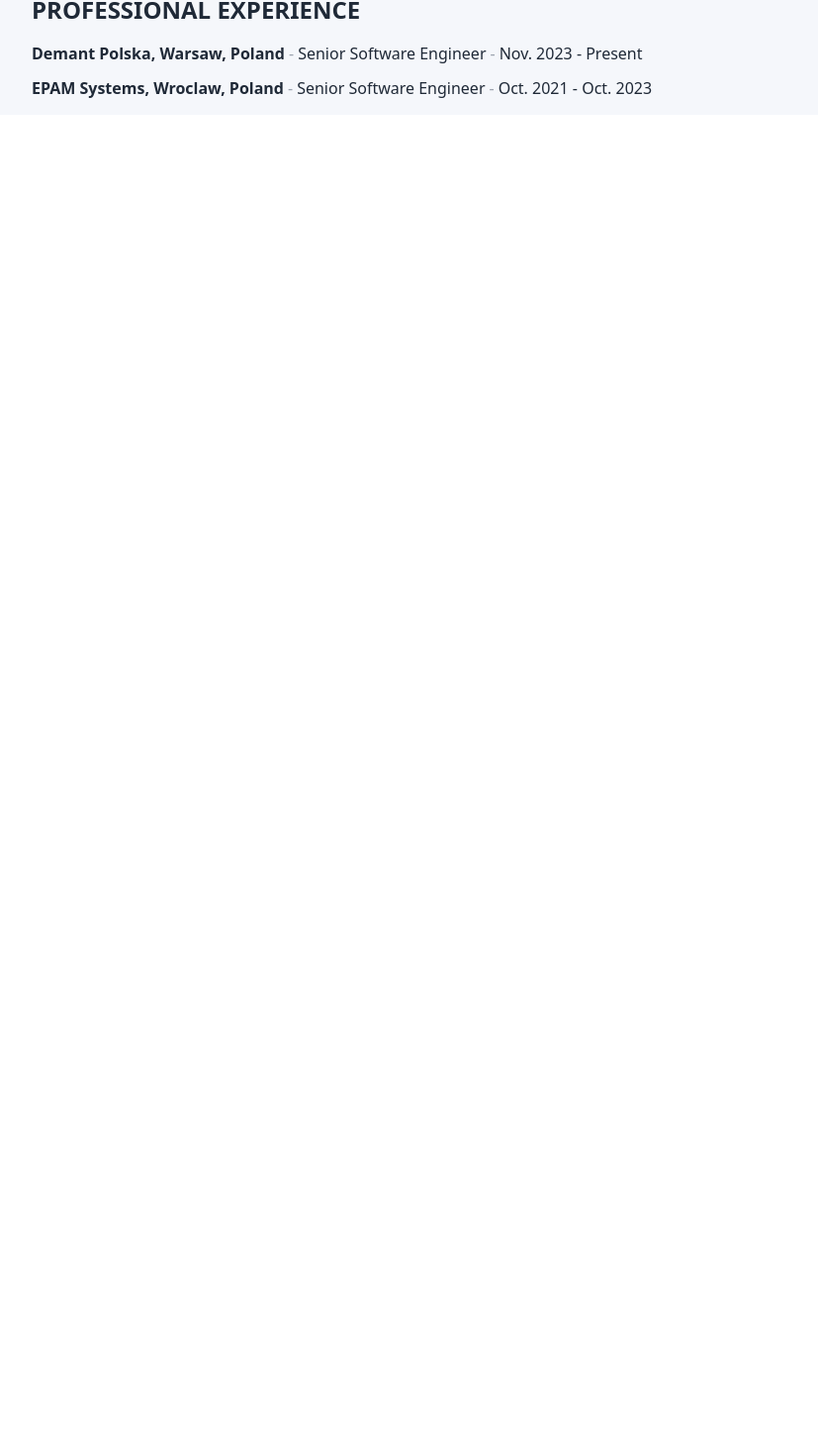
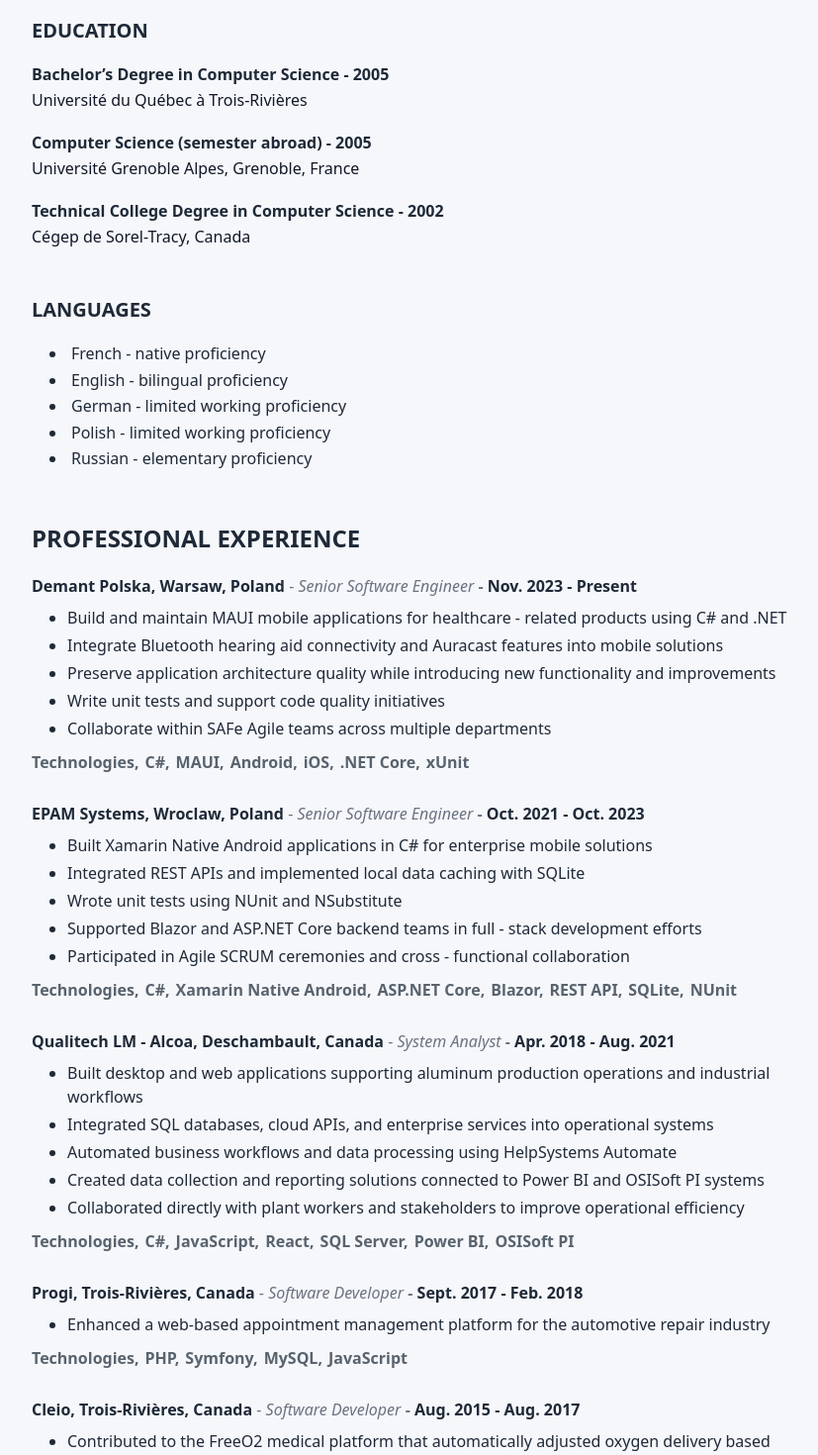
Before and after one commit to CreationsCaplette/creationscaplette_react, a React (Vite) app in the folder creationscaplette/: page /resume in a window 1280 px wide. Shown: the part 736-2206 px from the top of the page at 99% size, without its empty margins (224-1051 px from the left). Before the commit the page ends 852 px from the top, so only its background shows below. Built offline with nearby package versions, Linux system fonts and the light colour scheme.

Commit message:
Added more info to the resume page

```diff
--- a/creationscaplette/src/pages/Resume.jsx
+++ b/creationscaplette/src/pages/Resume.jsx
@@ -3,6 +3,173 @@
 import { FaEnvelope, FaGithub, FaLinkedin, FaCode, FaGlobe } from 'react-icons/fa'
 
 import davidImg from '../assets/david.jpg'
+
+const educations = [
+    {
+        degree: 'Bachelor’s Degree in Computer Science - 2005',
+        school: 'Université du Québec à Trois-Rivières',
+    },
+    {
+        degree: 'Computer Science (semester abroad) - 2005',
+        school: 'Université Grenoble Alpes, Grenoble, France',
+    },
+    {
+        degree: 'Technical College Degree in Computer Science - 2002',
+        school: 'Cégep de Sorel-Tracy, Canada',
+    },
+]
+
+const languages = [
+    'French - native proficiency',
+    'English - bilingual proficiency',
+    'German - limited working proficiency',
+    'Polish - limited working proficiency',
+    'Russian - elementary proficiency',
+]
+
+const experiences = [
+    {
+        company: 'Demant Polska, Warsaw, Poland',
+        position: 'Senior Software Engineer',
+        when: 'Nov. 2023 - Present',
+        what: [
+            'Build and maintain MAUI mobile applications for healthcare - related products using C# and .NET',
+            'Integrate Bluetooth hearing aid connectivity and Auracast features into mobile solutions',
+            'Preserve application architecture quality while introducing new functionality and improvements',
+            'Write unit tests and support code quality initiatives',
+            'Collaborate within SAFe Agile teams across multiple departments',
+        ],
+        techs: ['C#', 'MAUI', 'Android', 'iOS', '.NET Core', 'xUnit'],
+    },
+    {
+        company: 'EPAM Systems, Wroclaw, Poland',
+        position: 'Senior Software Engineer',
+        when: 'Oct. 2021 - Oct. 2023',
+        what: [
+            'Built Xamarin Native Android applications in C# for enterprise mobile solutions',
+            'Integrated REST APIs and implemented local data caching with SQLite',
+            'Wrote unit tests using NUnit and NSubstitute',
+            'Supported Blazor and ASP.NET Core backend teams in full - stack development efforts',
+            'Participated in Agile SCRUM ceremonies and cross - functional collaboration',
+        ],
+        techs: ['C#', 'Xamarin Native Android', 'ASP.NET Core', 'Blazor', 'REST API', 'SQLite', 'NUnit'],
+    },
+    {
+        company: 'Qualitech LM - Alcoa, Deschambault, Canada',
+        position: 'System Analyst',
+        when: 'Apr. 2018 - Aug. 2021',
+        what: [
+            'Built desktop and web applications supporting aluminum production operations and industrial workflows',
+            'Integrated SQL databases, cloud APIs, and enterprise services into operational systems',
+            'Automated business workflows and data processing using HelpSystems Automate',
+            'Created data collection and reporting solutions connected to Power BI and OSISoft PI systems',
+            'Collaborated directly with plant workers and stakeholders to improve operational efficiency',
+        ],
+        techs: ['C#', 'JavaScript', 'React', 'SQL Server', 'Power BI', 'OSISoft PI'],
+    },
+    {
+        company: 'Progi, Trois-Rivières, Canada',
+        position: 'Software Developer',
+        when: 'Sept. 2017 - Feb. 2018',
+        what: [
+            'Enhanced a web-based appointment management platform for the automotive repair industry',
+        ],
+        techs: ['PHP', 'Symfony', 'MySQL', 'JavaScript'],
+    },
+    {
+        company: 'Cleio, Trois-Rivières, Canada',
+        position: 'Software Developer',
+        when: 'Aug. 2015 - Aug. 2017',
+        what: [
+            'Contributed to the FreeO2 medical platform that automatically adjusted oxygen delivery based on patient condition and oxygen saturation levels',
+            'Built Xamarin mobile applications for Android and iOS used to manage fire systems in large buildings',
+            'Implemented real-time communication and device integration features',
+        ],
+        techs: ['C#', 'Xamarin', 'Android', 'iOS', 'Linux', 'WebSockets'],
+    },
+    {
+        company: 'CGI, Shawinigan, Canada',
+        position: 'Consultant',
+        when: 'Feb. 2015 - Aug. 2015',
+        what: [
+            'Contributed to enterprise software for electrical network and workforce management',
+        ],
+        techs: ['C#', 'JavaScript', 'Oracle'],
+    },
+    {
+        company: 'Cleio, Trois-Rivières, Canada',
+        position: 'Software Developer',
+        when: 'Dec. 2014 - Jan. 2015',
+        what: [
+            'Built software components for an automated commercial coffee machine platform',
+            'Implemented communication between frontend applications, backend services, and embedded firmware systems',
+        ],
+        techs: ['C#', 'WCF', 'JavaScript', 'AngularJS', 'HTML5', 'CSS'],
+    },
+    {
+        company: '6i, Trois-Rivières, Canada',
+        position: 'Analyst Programmer',
+        when: 'Apr. 2013 - Nov. 2014',
+        what: [
+            'Maintained and enhanced business management software for the steel manufacturing industry',
+        ],
+        techs: ['C#', 'VB.NET', 'SQL Server'],
+    },
+    {
+        company: 'Dakis, Montréal, Canada',
+        position: 'Analyst Programmer',
+        when: 'Jun. 2011 - Apr. 2013',
+        what: [
+            'Built photo kiosk software used in retail locations across Canada and internationally',
+        ],
+        techs: ['C#', 'WPF'],
+    },
+    {
+        company: 'Nokia, Berlin, Germany',
+        position: 'Software Engineer',
+        when: 'Jun. 2007 - May 2011',
+        what: [
+            'Worked on mobile frameworks, GPS navigation software, multiplayer mobile games, and device APIs for Symbian and Nokia N900 platforms within international Agile teams',
+        ],
+        techs: ['C++', 'Symbian', 'C#', 'Java', 'J2ME', 'JavaScript', 'CSS'],
+    },
+    {
+        company: 'Acony Games, Villingen-Schwenningen, Germany',
+        position: 'Game Programmer',
+        when: 'Sept. 2006 - Jun. 2007',
+        what: [
+            'Implemented gameplay mechanics and interactive object behavior for the first-person shooter game Parabellum',
+        ],
+        techs: ['C++', 'Unreal Script'],
+    },
+    {
+        company: 'Beenox, Québec City, Canada',
+        position: '3D Programmer',
+        when: 'Nov. 2005 - Aug. 2006',
+        what: [
+            'Adapted console games including Marvel Ultimate Alliance and X-Men: The Official Game for PC platforms',
+        ],
+        techs: ['C++', 'DirectX', '3D Studio Max'],
+    },
+    {
+        company: 'EA Mobile, Montréal, Canada',
+        position: 'Porting Programmer',
+        when: 'Jul. 2004 - Nov. 2005',
+        what: [
+            'Ported and customized mobile games for multiple devices and service providers',
+        ],
+        techs: ['C++', 'Java (J2ME)'],
+    },
+    {
+        company: 'Finkl Steel, Sorel-Tracy, Canada',
+        position: 'Programmer',
+        when: 'Mar. 2002 - Aug. 2003',
+        what: [
+            'Built production scheduling software supporting steel manufacturing operations',
+        ],
+        techs: ['VB 6', 'VB.NET', 'Crystal Reports', 'SQL Server'],
+    },
+]
 
 function ResumePage() {
     return (
@@ -79,21 +246,48 @@
                     </p>
                 </section>
 
+                <section className={classes.education}>
+                    <h2>EDUCATION</h2>
+                    <ul>
+                        {educations.map((education) => (
+                            <li key={education.degree}>
+                                <p className={classes.degree}>{education.degree}</p>
+                                <p className={classes.school}>{education.school}</p>
+                            </li>
+                        ))}
+                    </ul>
+                </section>
+
+                <section className={classes.languages}>
+                    <h2>LANGUAGES</h2>
+                    <ul>
+                        {languages.map((language) => (
+                            <li key={language}>{language}</li>
+                        ))}
+                    </ul>
+                </section>
+
                 <section className={classes.experience}>
                     <h2>PROFESSIONAL EXPERIENCE</h2>
-
                     <ul>
-                        <li>
-                            <p className={classes.company}>Demant Polska, Warsaw, Poland</p>
-                            <p className={classes.position}>Senior Software Engineer</p>
-                            <p className={classes.when}>Nov. 2023 - Present</p>
-                        </li>
-                        <li>
-                            <p className={classes.company}>EPAM Systems, Wroclaw, Poland</p>
-                            <p className={classes.position}>Senior Software Engineer</p>
-                            <p className={classes.when}>Oct. 2021 - Oct. 2023</p>
-                        </li>
-
+                        {experiences.map((experience) => (
+                            <li key={experience.when}>
+                                <p className={classes.company}>{experience.company}</p>
+                                <p className={classes.position}>{experience.position}</p>
+                                <p className={classes.when}>{experience.when}</p>
+                                <ul>
+                                    {experience.what.map((what) => (
+                                        <li key={what}>{what}</li>
+                                    ))}
+                                </ul>
+                                <ul>
+                                    <li key="technologies">Technologies</li>
+                                    {experience.techs.map((tech) => (
+                                        <li key={tech}>{tech}</li>
+                                    ))}
+                                </ul>
+                            </li>
+                        ))}
                     </ul>
                 </section>
             </main>
--- a/creationscaplette/src/pages/Resume.module.css
+++ b/creationscaplette/src/pages/Resume.module.css
@@ -93,52 +93,131 @@
   padding: 24px 0 24px;
 }
 
+.education,
+.languages,
+.experience {
+  padding: 24px 0;
+}
+
+.education h2,
+.languages h2 {
+  margin: 0 0 18px;
+  color: #1f2937;
+  font-size: 1.25rem;
+  font-weight: 700;
+}
+
+.education ul,
+.languages ul {
+  padding: 0;
+  margin: 0;
+}
+
+.education ul {
+  list-style: none;
+}
+
+.education li {
+  margin-bottom: 20px;
+}
+
+.education > ul > li:last-child {
+  margin-bottom: 0;
+}
+
+.education p {
+  margin: 0;
+}
+
+.degree {
+  color: #1f2937;
+  font-weight: 700;
+  line-height: 1.4;
+}
+
+.school {
+  margin-top: 4px !important;
+  color: #111827;
+  line-height: 1.4;
+}
+
+.languages ul {
+  padding-left: 36px;
+}
+
+.languages li {
+  padding-left: 4px;
+  margin-bottom: 4px;
+  line-height: 1.4;
+}
+
 .experience h2 {
   margin: 0 0 18px;
 }
 
-.experience ul {
+.experience > ul {
   list-style: none;
   padding: 0;
   margin: 0;
 }
 
-.experience li {
-  display: flex;
-  align-items: baseline;
-  gap: 4px;
-  flex-wrap: wrap;
+.experience > ul > li {
+  margin-bottom: 28px;
 }
 
-.experience li > * + *::before {
-  content: "-";
-  margin-right: 4px;
-  color: #9ca3af;
-}
-
-.company,
-.position,
-.when {
+.experience > ul > li > p {
+  display: inline;
   margin: 0;
 }
 
 .company {
-  font-size: clamp(1rem, 1.4vw, 1rem);
-  line-height: 1.05;
-  margin: 0 0 18px;
+  color: #1f2937;
+  font-weight: 700;
+}
+
+.position {
+  color: #6b7280;
+  font-style: italic;
+}
+
+.when {
+  font-weight: 700;
+}
+
+.position::before,
+.when::before {
+  content: " - ";
+  color: #6b7280;
+  font-style: normal;
+}
+
+.experience > ul > li > ul:first-of-type {
+  display: block;
+  list-style: disc;
+  margin: 8px 0 10px;
+  padding-left: 36px;
+}
+
+.experience > ul > li > ul:first-of-type li {
+  display: list-item;
+  margin-bottom: 4px;
+}
+
+.experience > ul > li > ul:last-of-type {
+  display: flex;
+  flex-wrap: wrap;
+  gap: 0 6px;
+  list-style: none;
+  padding: 0;
+  margin: 0;
+  color: #59636e;
   font-weight: 600;
 }
 
-.position {
-  font-size: clamp(1rem, 1.4vw, 1rem);
-  line-height: 1.05;
-  margin: 0 0 18px;
-  font-weight: 500;
+.experience > ul > li > ul:last-of-type li {
+  display: inline;
 }
 
-.when {
-  font-size: clamp(1rem, 1.4vw, 1rem);
-  line-height: 1.05;
-  margin: 0 0 18px;
-  font-weight: 500;
+.experience > ul > li > ul:last-of-type li:not(:last-child)::after {
+  content: ",";
 }
```
